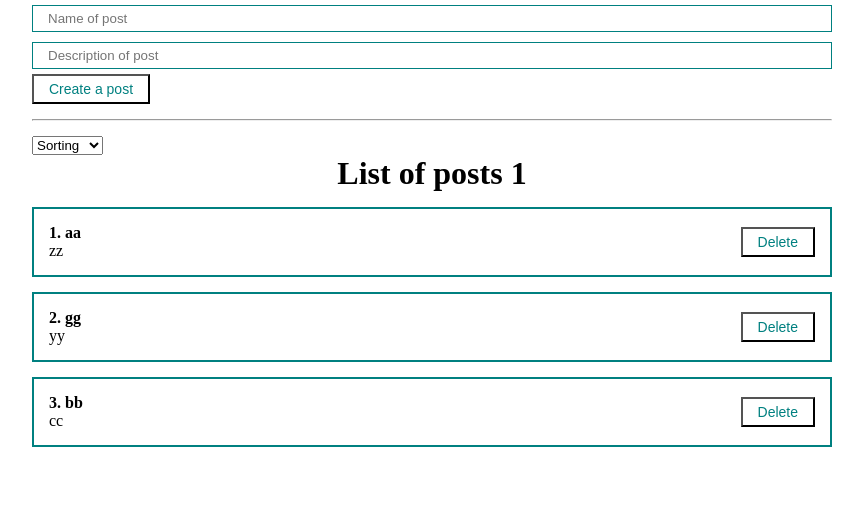
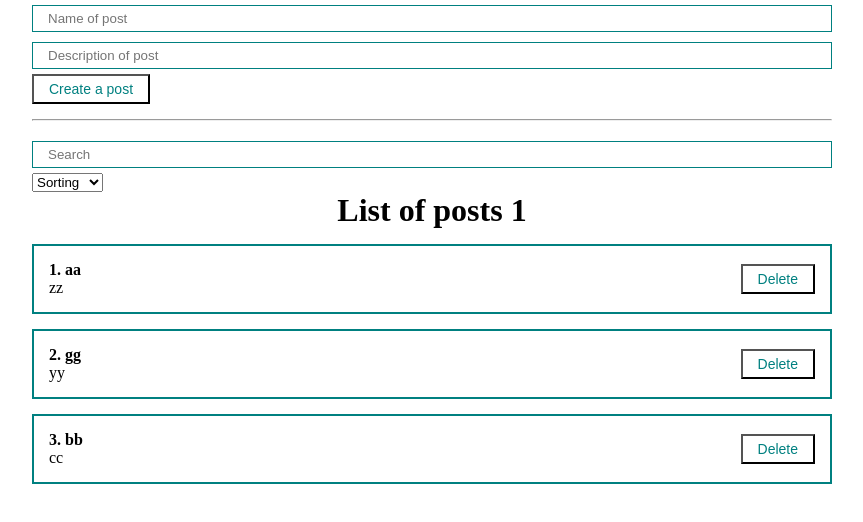
Before and after one commit to AndreyChim/react-fund-course, a React (Create React App) app: page / in a window 1280 px wide. Shown: the top 522 px of the page, without its empty margins (208-1071 px from the left). Built offline with nearby package versions, Linux system fonts and the light colour scheme.

Commit message:
Add search input

```diff
--- a/src/App.js
+++ b/src/App.js
@@ -17,6 +17,18 @@ function App() {
   ])
   const [selectedSort, setSelectedSort] = useState('')
 
+  const [searchQuery, setSearchQuery] = useState('')
+
+  function getSortedPosts() {
+      console.log('THE sortedPosts FUNCTION HAS BEEN EXECUTED')
+      if(selectedSort) {
+          return [...posts].sort((a, b) => a[selectedSort].localeCompare(b[selectedSort]))
+      }
+      return posts
+  }
+
+  const sortedPosts = getSortedPosts()
+
   const createPost = (newPost) => {
     setPosts([...posts, newPost])
 
@@ -28,7 +40,6 @@ function App() {
 
   const sortPosts = (sort) => {
       setSelectedSort(sort)
-      setPosts([...posts].sort((a, b) => a[sort].localeCompare(b[sort])))
       console.log('sort:', sort)
   }
 
@@ -37,6 +48,11 @@ function App() {
       <PostForm create={createPost}/>
       <hr style={{margin: '15px 0'}}/>
       <div>
+          <MyInput
+              value={searchQuery}
+              onChange={e => setSearchQuery(e.target.value)}
+              placeholder="Search"
+          />
           <MySelect
               value={selectedSort}
               onChange={sortPosts}
@@ -49,7 +65,7 @@ function App() {
       </div>
       {posts.length
           ?
-          <PostList remove={removePost} posts={posts} title="List of posts 1"/>
+          <PostList remove={removePost} posts={sortedPosts} title="List of posts 1"/>
           :
           <h1 style={{textAlign: "center"}}>
               No posts found!
```
Also changed, not shown: src/components/UI/select/MySelect.jsx (+17 -17 lines).
